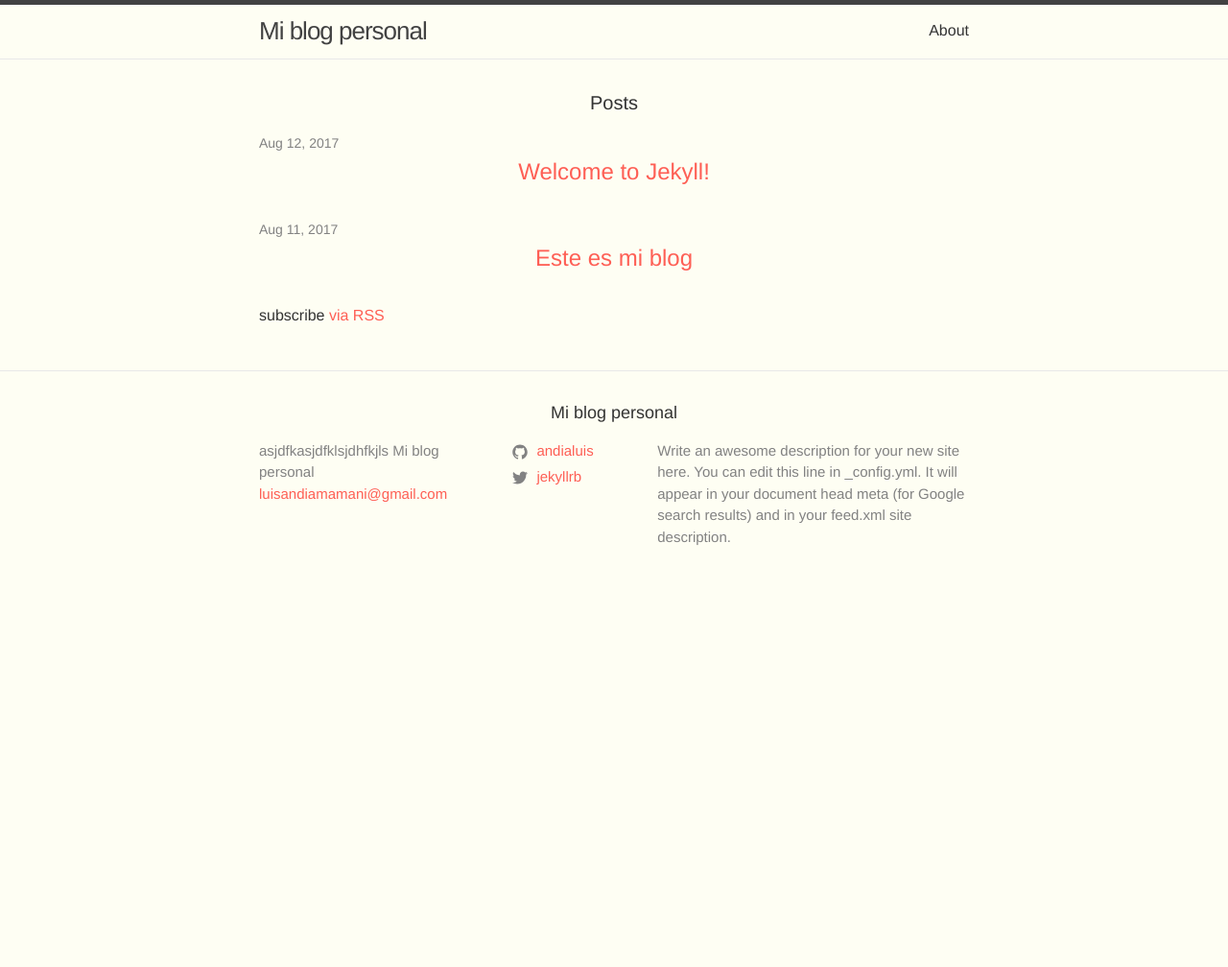
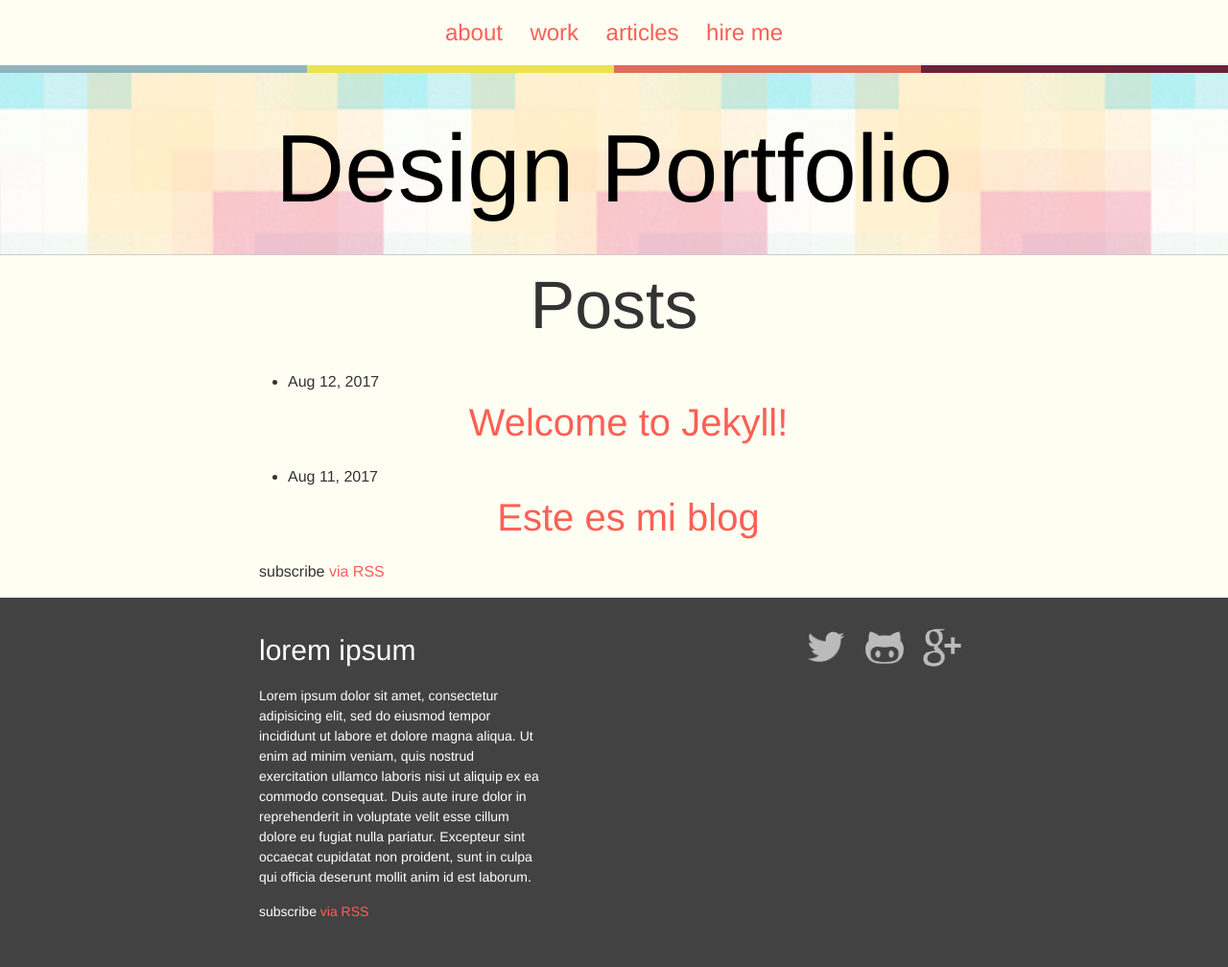
Before and after one commit to andialuis/andialuis.github.io, a Jekyll site: the page built from index.md, in a window 1280 px wide. Shown: the whole page at 96% size. Built offline with Jekyll 4.4.1, drawn with Linux system fonts in a browser that asks for light colours; before the commit the page ends 900 px from its top, so only the background shows below that.

Commit message:
footer terminado

```diff
--- a/_includes/footer.html
+++ b/_includes/footer.html
@@ -2,46 +2,38 @@
 
   <div class="wrapper">
 
-    <h2 class="footer-heading">{{ site.title | escape }}</h2>
-
-    <div class="footer-col-wrapper">
-      <div class="footer-col footer-col-1">
-        <ul class="contact-list">
-          <li>
-			asjdfkasjdfklsjdhfkjls
-            {% if site.author %}
-              {{ site.author | escape }}
-            {% else %}
-              {{ site.title | escape }}
-            {% endif %}
-            </li>
-            {% if site.email %}
-            <li><a href="mailto:{{ site.email }}">{{ site.email }}</a></li>
-            {% endif %}
-        </ul>
+    <div class="footer-content">
+      <h3>lorem ipsum</h3>
+      <p>Lorem ipsum dolor sit amet, consectetur adipisicing elit, sed do eiusmod
+        tempor incididunt ut labore et dolore magna aliqua. Ut enim ad minim veniam,
+        quis nostrud exercitation ullamco laboris nisi ut aliquip ex ea commodo
+        consequat. Duis aute irure dolor in reprehenderit in voluptate velit esse
+        cillum dolore eu fugiat nulla pariatur. Excepteur sint occaecat cupidatat non
+      proident, sunt in culpa qui officia deserunt mollit anim id est laborum.</p>
+      <p>
+        subscribe <a href="{{ "/feed.xml" | prepend:site.baseurl }}">via RSS</a>
+      </p>
     </div>
 
-      <div class="footer-col footer-col-2">
-        <ul class="social-media-list">
-          {% if site.github_username %}
+    <div class="footer-social">
+      <ul>
         <li>
-            {% include icon-github.html username=site.github_username %}
+          <a href="http://www.twitter.com/{{ site.twitter_username }}">
+            <img src="/images/twitter.png" alt="twitter logo" width="40">
+          </a>
         </li>
-          {% endif %}
-
-          {% if site.twitter_username %}
         <li>
-            {% include icon-twitter.html username=site.twitter_username %}
+          <a href="http://www.github.com/{{ site.github_username }}">
+            <img src="/images/github.png" alt="github logo" width="40">
+          </a>
         </li>
-          {% endif %}
+        <li>
+          <a href="http://plus.google.com/{{ site.google_username }}">
+            <img src="/images/google.png" alt="google logo" width="40">
+          </a>
+        </li>
       </ul>
-      </div>
-
-      <div class="footer-col footer-col-3">
-        <p>{{ site.description | escape }}</p>
     </div>
   </div>
 
-  </div>
-
 </footer>
--- a/_includes/header.html
+++ b/_includes/header.html
@@ -1,32 +1,13 @@
-<header class="site-header" role="banner">
+<nav class="site-nav">
+  <ul>
+    {% for link in site.links %}
+      <li>
+        <a href="{{ link.url }}">{{link.title}}</a>
+      </li>
+    {% endfor %}
+  </ul>
 
-  <div class="wrapper">
-    {% assign default_paths = site.pages | map: "path" %}
-    {% assign page_paths = site.header_pages | default: default_paths %}
-    <a class="site-title" href="{{ "/" | relative_url }}">{{ site.title | escape }}</a>
-
-    {% if page_paths %}
-      <nav class="site-nav">
-        <input type="checkbox" id="nav-trigger" class="nav-trigger" />
-        <label for="nav-trigger">
-          <span class="menu-icon">
-            <svg viewBox="0 0 18 15" width="18px" height="15px">
-              <path fill="#424242" d="M18,1.484c0,0.82-0.665,1.484-1.484,1.484H1.484C0.665,2.969,0,2.304,0,1.484l0,0C0,0.665,0.665,0,1.484,0 h15.031C17.335,0,18,0.665,18,1.484L18,1.484z"/>
-              <path fill="#424242" d="M18,7.516C18,8.335,17.335,9,16.516,9H1.484C0.665,9,0,8.335,0,7.516l0,0c0-0.82,0.665-1.484,1.484-1.484 h15.031C17.335,6.031,18,6.696,18,7.516L18,7.516z"/>
-              <path fill="#424242" d="M18,13.516C18,14.335,17.335,15,16.516,15H1.484C0.665,15,0,14.335,0,13.516l0,0 c0-0.82,0.665-1.484,1.484-1.484h15.031C17.335,12.031,18,12.696,18,13.516L18,13.516z"/>
-            </svg>
-          </span>
-        </label>
-
-        <div class="trigger">
-          {% for path in page_paths %}
-            {% assign my_page = site.pages | where: "path", path | first %}
-            {% if my_page.title %}
-            <a class="page-link" href="{{ my_page.url | relative_url }}">{{ my_page.title | escape }}</a>
-            {% endif %}
-          {% endfor %}
-        </div>
-      </nav>
-    {% endif %}
-  </div>
+</nav>
+<header class="site-header gradient-bar" role="banner">
+<h1 class="site-title mega"><a href="/">Design Portfolio</a></h1>
 </header>
--- a/_sass/minima.scss
+++ b/_sass/minima.scss
@@ -61,5 +61,6 @@ $on-laptop:        800px !default;
 @import
   "minima/base",
   "minima/layout",
-  "minima/syntax-highlighting"
+  "minima/syntax-highlighting",
+  "minima/gradient-bar"
 ;
--- /dev/null
+++ b/_sass/minima/_gradient-bar.scss
@@ -0,0 +1,18 @@
+.gradient-bar {
+	position:relative;
+
+	&:after {
+		content: "";
+		position:absolute;
+		top:0;
+		left:0;
+		width:100%;
+		height:0.5em;
+		background:linear-gradient(to right,
+		                           $blue-color 0%, $blue-color 25%,
+								   $yellow-color 25%, $yellow-color 50%,
+								   $red-color 50%, $red-color 75%,
+								   $purple-color 75%, $purple-color 100%
+								   );
+	}
+}
--- a/_sass/minima/_layout.scss
+++ b/_sass/minima/_layout.scss
@@ -1,250 +1,57 @@
-/**
- * Site header
- */
-.site-header {
-  border-top: 5px solid $grey-color-dark;
-  border-bottom: 1px solid $grey-color-light;
-  min-height: $spacing-unit * 1.865;
+.site-nav{
+  text-align: center;
 
-  // Positioning context for the mobile navigation icon
-  position: relative;
-}
+  ul{
+    margin:1em 0;
+    list-style: none;
 
-.site-title {
-  @include relative-font-size(1.625);
-  font-weight: 300;
-  line-height: $base-line-height * $base-font-size * 2.25;
-  letter-spacing: -1px;
-  margin-bottom: 0;
-  float: left;
-
-  &,
-  &:visited {
-    color: $grey-color-dark;
+  }
+  li{
+    display: inline-block;
+    margin: 0 0.5em;
+    font-size: 1.5em;
   }
 }
-
-.site-nav {
-  float: right;
-  line-height: $base-line-height * $base-font-size * 2.25;
-
-  .nav-trigger {
-      display: none;
+.site-title a{
+  color:#000;
+  &:hover{
+    text-decoration: none;
   }
 
-  .menu-icon {
-    display: none;
-  }
-
-  .page-link {
-    color: $text-color;
-    line-height: $base-line-height;
-
-    // Gaps between nav items, but not on the last one
-    &:not(:last-child) {
-      margin-right: 20px;
-    }
-  }
-
-  @include media-query($on-palm) {
-    position: absolute;
-    top: 9px;
-    right: $spacing-unit / 2;
-    background-color: $background-color;
-    border: 1px solid $grey-color-light;
-    border-radius: 5px;
-    text-align: right;
-
-    label[for="nav-trigger"] {
-      display: block;
-      float: right;
-      width: 36px;
-      height: 36px;
-      z-index: 2;
-      cursor: pointer;
-    }
-
-    .menu-icon {
-      display: block;
-      float: right;
-      width: 36px;
-      height: 26px;
-      line-height: 0;
-      padding-top: 10px;
-      text-align: center;
-
-      > svg path {
-        fill: $grey-color-dark;
-      }
-    }
-
-    input ~ .trigger {
-      clear: both;
-      display: none;
-    }
-
-    input:checked ~ .trigger {
-      display: block;
-      padding-bottom: 5px;
-    }
-
-    .page-link {
-      display: block;
-      padding: 5px 10px;
-
-      &:not(:last-child) {
-        margin-right: 0;
-      }
-      margin-left: 20px;
-    }
-  }
+}
+.site-header{
+  padding:2em 0 0;
+  border-bottom: 1px solid #ccc;
+  background: url("/images/header-bg.png");
+  background-size: 400px 400px;
 }
 
 
 
-/**
- * Site footer
- */
-.site-footer {
-  border-top: 1px solid $grey-color-light;
-  padding: $spacing-unit 0;
+
+
+
+
+/*FOOTER*/
+
+.site-footer{
+  padding: 2em 0;
+  color:#fff;
+  background: $grey-color-dark;
 }
-
-.footer-heading {
-  @include relative-font-size(1.125);
-  margin-bottom: $spacing-unit / 2;
-}
-
-.contact-list,
-.social-media-list {
-  list-style: none;
-  margin-left: 0;
-}
-
-.footer-col-wrapper {
-  @include relative-font-size(0.9375);
-  color: $grey-color;
-  margin-left: -$spacing-unit / 2;
-  @extend %clearfix;
-}
-
-.footer-col {
-  float: left;
-  margin-bottom: $spacing-unit / 2;
-  padding-left: $spacing-unit / 2;
-}
-
-.footer-col-1 {
-  width: -webkit-calc(35% - (#{$spacing-unit} / 2));
-  width:         calc(35% - (#{$spacing-unit} / 2));
-}
-
-.footer-col-2 {
-  width: -webkit-calc(20% - (#{$spacing-unit} / 2));
-  width:         calc(20% - (#{$spacing-unit} / 2));
-}
-
-.footer-col-3 {
-  width: -webkit-calc(45% - (#{$spacing-unit} / 2));
-  width:         calc(45% - (#{$spacing-unit} / 2));
-}
-
-@include media-query($on-laptop) {
-  .footer-col-1,
-  .footer-col-2 {
-    width: -webkit-calc(50% - (#{$spacing-unit} / 2));
-    width:         calc(50% - (#{$spacing-unit} / 2));
-  }
-
-  .footer-col-3 {
-    width: -webkit-calc(100% - (#{$spacing-unit} / 2));
-    width:         calc(100% - (#{$spacing-unit} / 2));
+.footer-content{
+  float:left;
+  width: 40%;
+  font-size: 0.875em;
+  h3{
+    text-align: left;
   }
 }
 
-@include media-query($on-palm) {
-  .footer-col {
-    float: none;
-    width: -webkit-calc(100% - (#{$spacing-unit} / 2));
-    width:         calc(100% - (#{$spacing-unit} / 2));
+.footer-social{
+  float:right;
+  li{
+    display: inline-block;
+    margin: 0 0.5em;
   }
 }
-
-
-
-/**
- * Page content
- */
-.page-content {
-  padding: $spacing-unit 0;
-}
-
-.page-heading {
-  @include relative-font-size(1.25);
-}
-
-.post-list {
-  margin-left: 0;
-  list-style: none;
-
-  > li {
-    margin-bottom: $spacing-unit;
-  }
-}
-
-.post-meta {
-  font-size: $small-font-size;
-  color: $grey-color;
-}
-
-.post-link {
-  display: block;
-  @include relative-font-size(1.5);
-}
-
-
-
-/**
- * Posts
- */
-.post-header {
-  margin-bottom: $spacing-unit;
-}
-
-.post-title {
-  @include relative-font-size(2.625);
-  letter-spacing: -1px;
-  line-height: 1;
-
-  @include media-query($on-laptop) {
-    @include relative-font-size(2.25);
-  }
-}
-
-.post-content {
-  margin-bottom: $spacing-unit;
-
-  h2 {
-    @include relative-font-size(2);
-
-    @include media-query($on-laptop) {
-      @include relative-font-size(1.75);
-    }
-  }
-
-  h3 {
-    @include relative-font-size(1.625);
-
-    @include media-query($on-laptop) {
-      @include relative-font-size(1.375);
-    }
-  }
-
-  h4 {
-    @include relative-font-size(1.25);
-
-    @include media-query($on-laptop) {
-      @include relative-font-size(1.125);
-    }
-  }
-}
```
Lines whose indentation alone changed are shown as unchanged.
